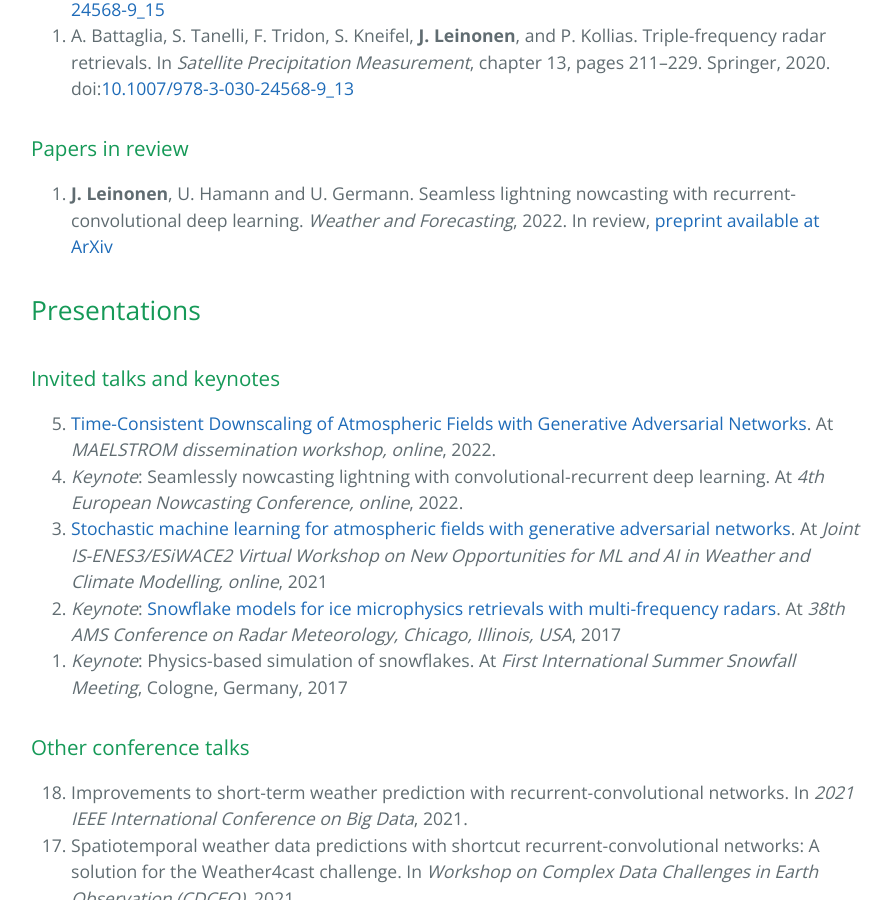
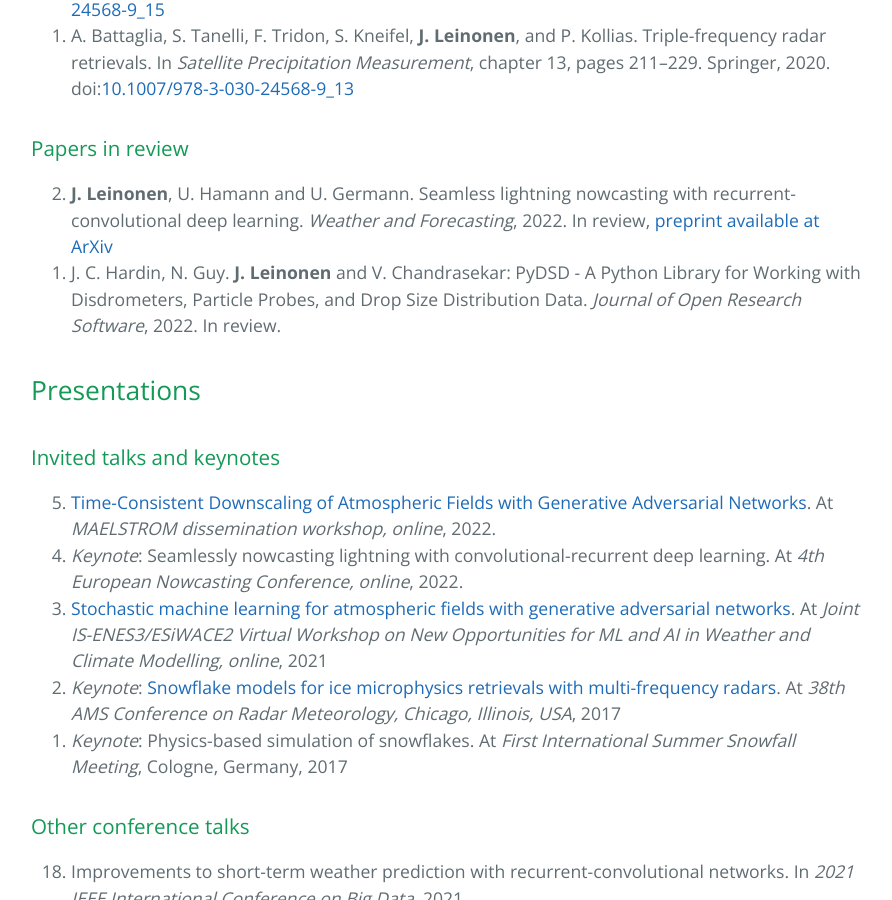
Before and after one commit to jleinonen/jleinonen.github.io, a Jekyll site: the page built from about.md, in a window 1280 px wide and 900 px high, scrolled down 6008 px. Shown: the whole window, without its empty margins (193-1085 px from the left). Built offline with Jekyll 4.4.1, drawn with Linux system fonts in a browser that asks for light colours.

Commit message:
Update about.md

```diff
--- a/about.md
+++ b/about.md
@@ -161,6 +161,7 @@ retrievals. In *Satellite Precipitation Measurement*, chapter 13, pages 211–22
 ### Papers in review
 
 0. **J. Leinonen**, U. Hamann and U. Germann. Seamless lightning nowcasting with recurrent-convolutional deep learning. *Weather and Forecasting*, 2022. In review, [preprint available at ArXiv](https://arxiv.org/abs/2203.10114)
+0. J. C. Hardin, N. Guy. **J. Leinonen** and V. Chandrasekar: PyDSD - A Python Library for Working with Disdrometers, Particle Probes, and Drop Size Distribution Data. *Journal of Open Research Software*, 2022. In review.
 {: reversed="reversed"}
 
 ## Presentations <a name="presentations"></a>
```
